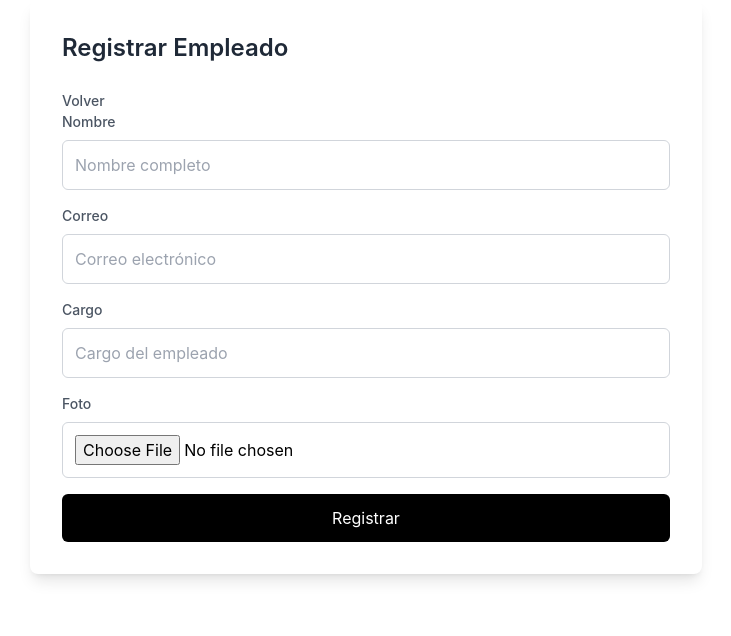
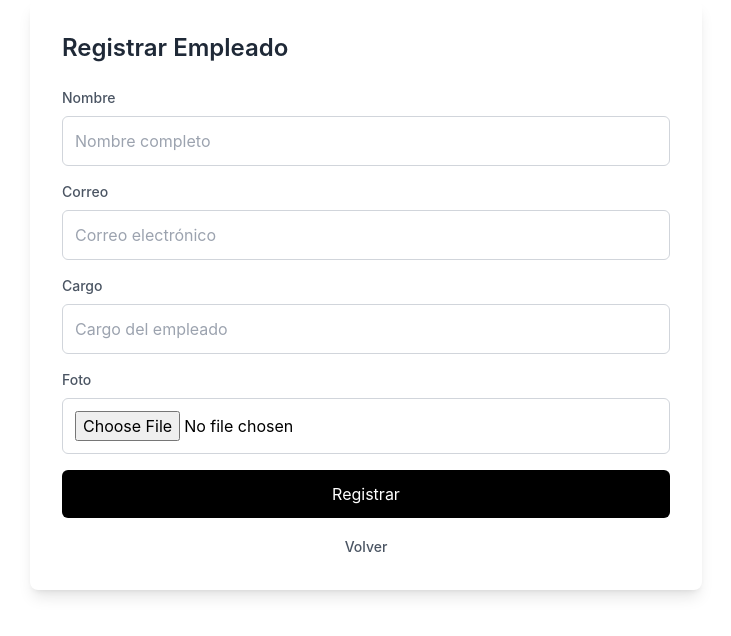
Before and after one commit to Proyecto-integrador2/frontend-sicame, a React (Create React App) app: page /registrar-empleado in a window 1280 px wide. Shown: the top 636 px of the page, without its empty margins (274-1005 px from the left). Built offline with nearby package versions, Linux system fonts and the light colour scheme.

Commit message:
boton volver reubicado

```diff
--- a/src/components/FormRegister.jsx
+++ b/src/components/FormRegister.jsx
@@ -28,13 +28,6 @@ const RegistrarEmpleadoForm = () => {
   return (
     <div className="max-w-2xl mx-auto bg-white p-8 rounded-lg shadow-lg">
       <h2 className="text-2xl font-semibold text-gray-800 mb-6">Registrar Empleado</h2>
-      <div>
-      <Link to="/admin" className="text-gray-600 text-sm font-medium hover:text-gray-800">
-          Volver
-        </Link>
-
-      </div>
-
       <form onSubmit={handleSubmit} className="space-y-4">
         {/* Nombre */}
         <div>
@@ -102,6 +95,11 @@ const RegistrarEmpleadoForm = () => {
             Registrar
           </button>
         </div>
+        <div className="text-center">
+          <Link to="/" className="text-gray-600 text-sm font-medium hover:text-gray-800">
+            Volver
+          </Link>
+        </div>
       </form>
     </div>
   );
```
